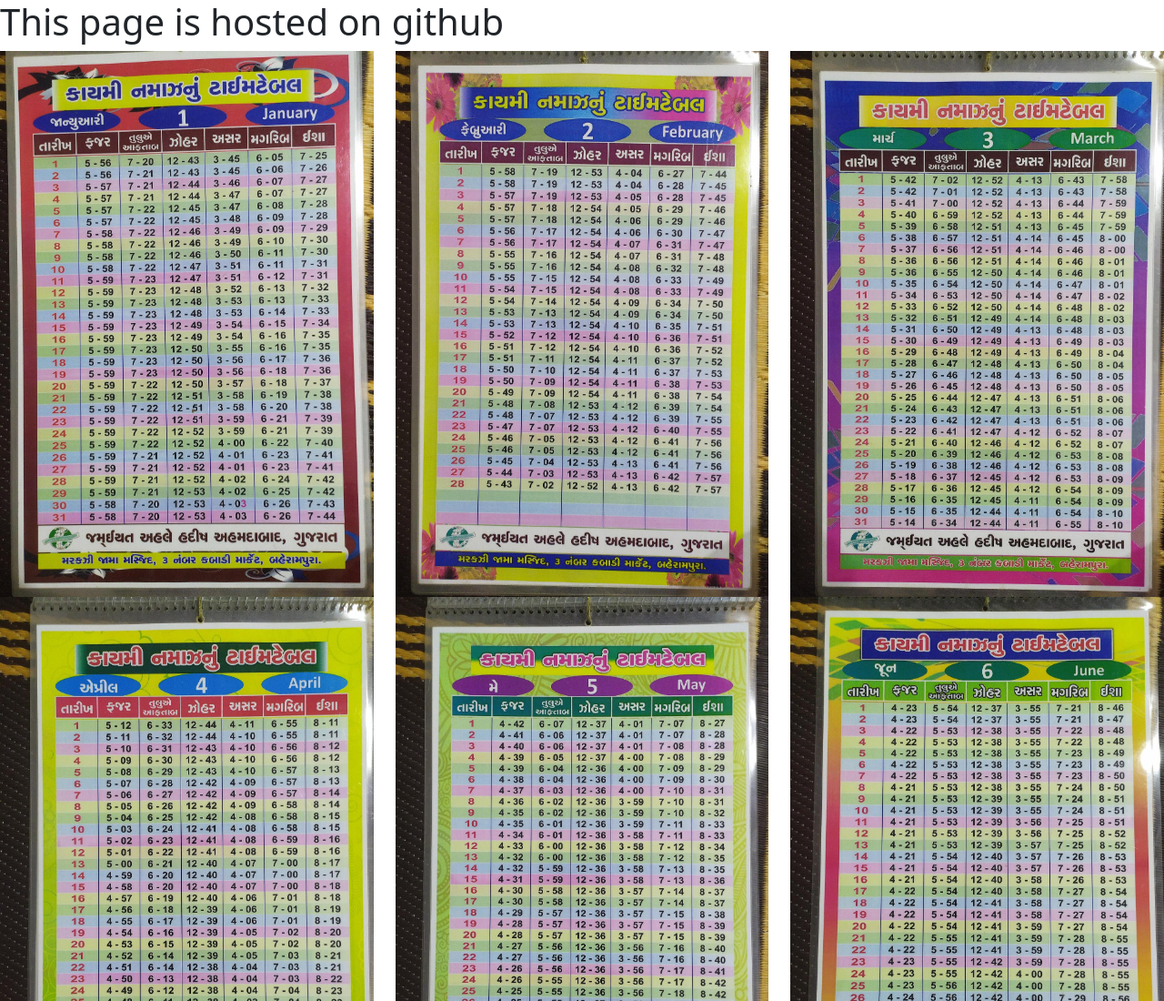
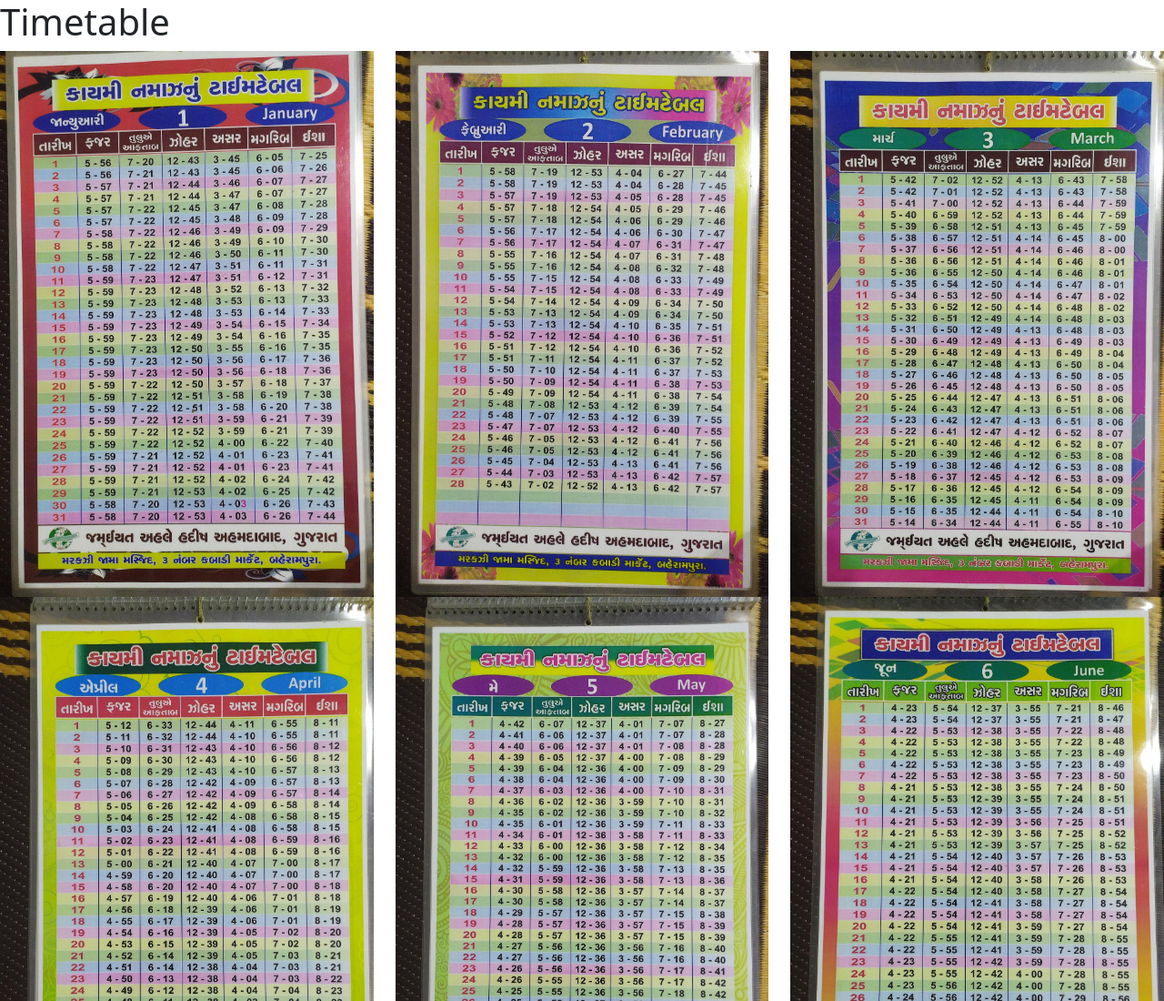
Before and after one commit to osamaSStech/osamaSStech.github.io, a plain HTML site: page jantari/index.html in a window 1280 px wide. Shown: the top 1100 px of the page at 91% size. Drawn offline with nearby package versions, Linux system fonts and the light colour scheme.

Commit message:
Fixed Heading

```diff
--- a/jantari/index.html
+++ b/jantari/index.html
@@ -13,7 +13,7 @@
 </head>
 
 <body>
-   <h1>This page is hosted on github</h1>
+   <h1>Timetable</h1>
    <div class="row">
       <div class="col-md-4">
          <img class="d-block w-100" src="images/january.png" alt="First slide" height="600px" width="200px">
```
